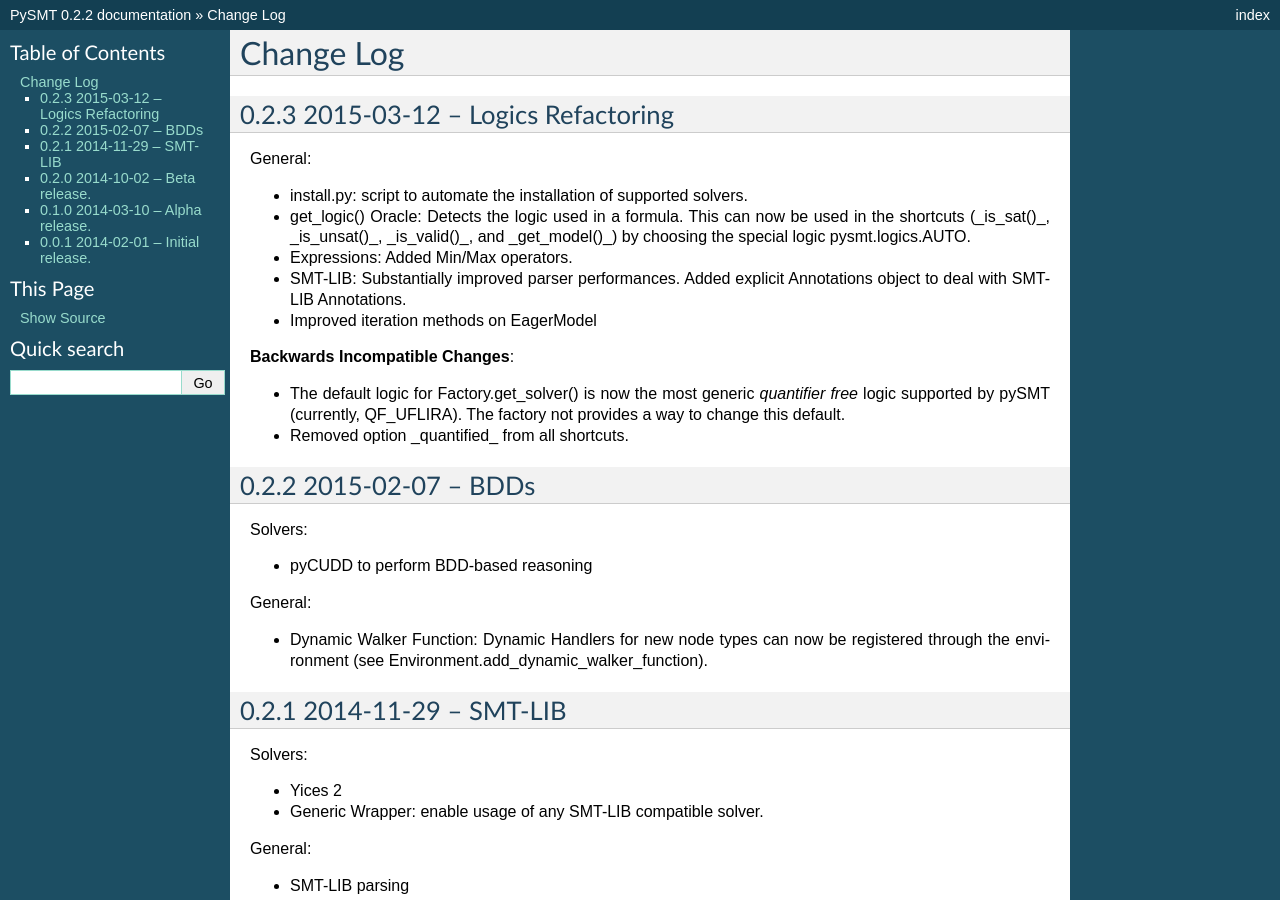
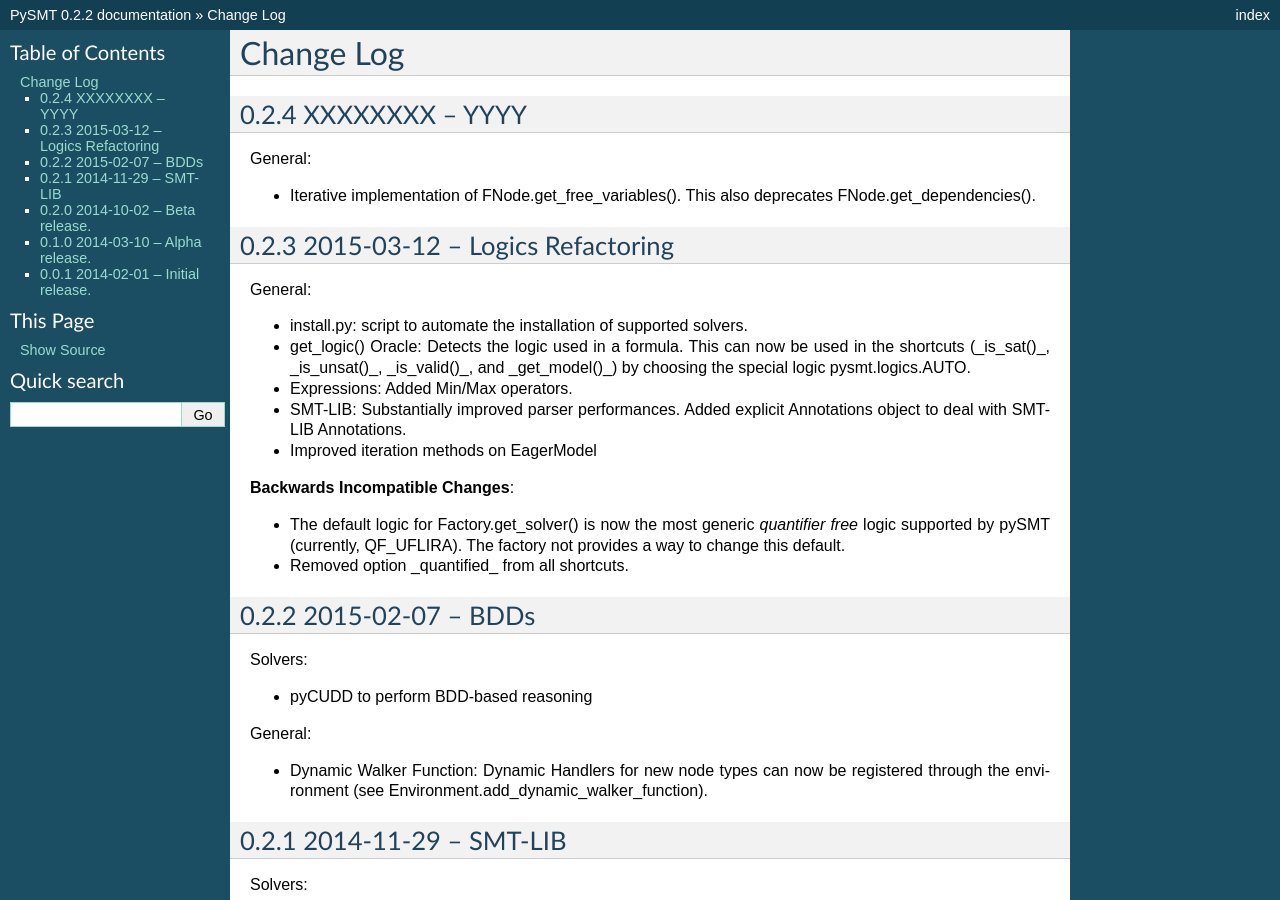
Before and after one commit to pysmt/pysmt, a Sphinx documentation site: the page built from docs/CHANGES.rst, in a window 1280 px wide and 900 px high. Built offline with Sphinx 7.4.7, drawn with Linux system fonts in a browser that asks for light colours; formulas are drawn with MathJax 3; pages that are not in the unit, such as notebooks, are missing from menus.

Commit message:
Updated CHANGES

```diff
--- a/docs/CHANGES.rst
+++ b/docs/CHANGES.rst
@@ -1,5 +1,14 @@
 Change Log
 ==========
+
+0.2.4 XXXXXXXX  -- YYYY
+-----------------------
+
+General:
+
+* Iterative implementation of FNode.get_free_variables().
+  This also deprecates FNode.get_dependencies().
+
 
 0.2.3 2015-03-12 -- Logics Refactoring
 --------------------------------------
```
